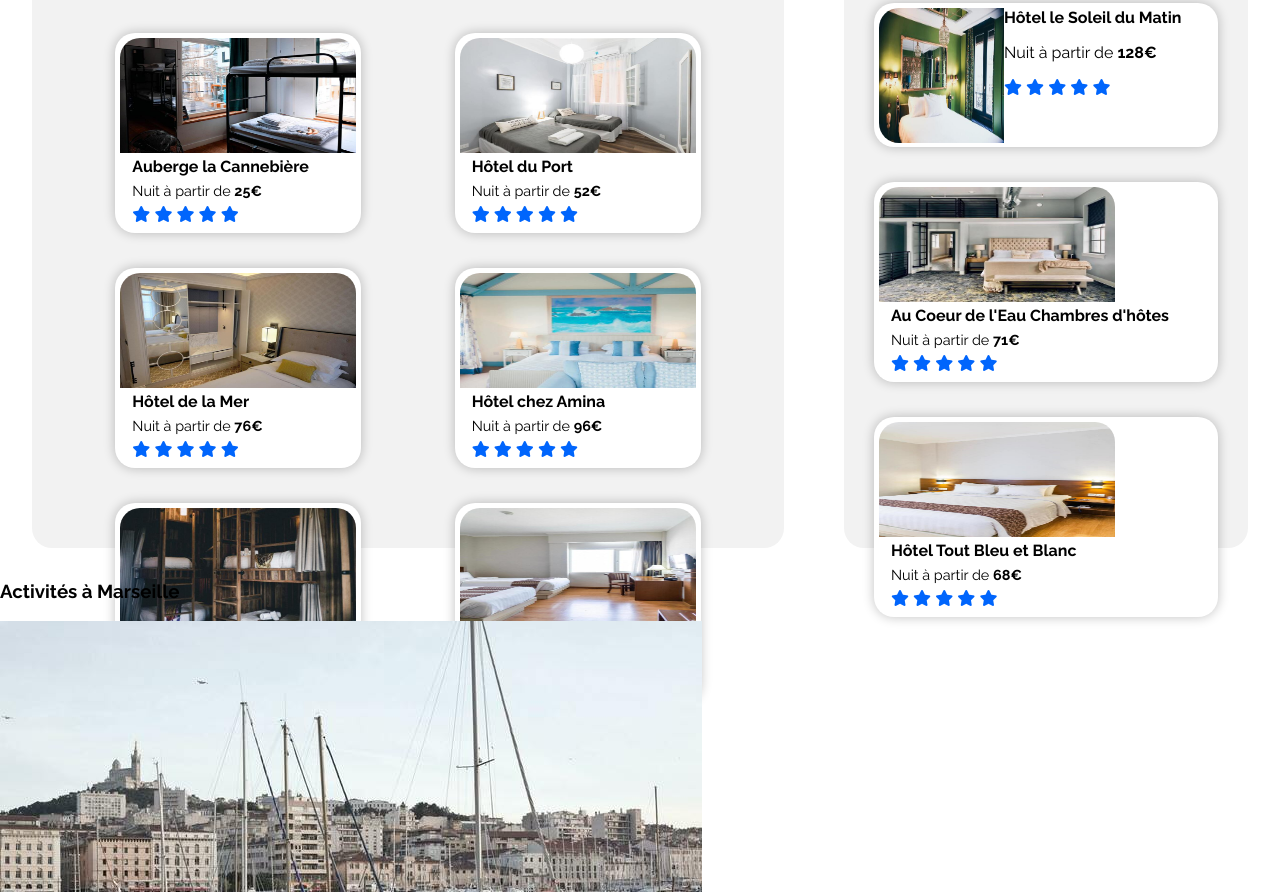
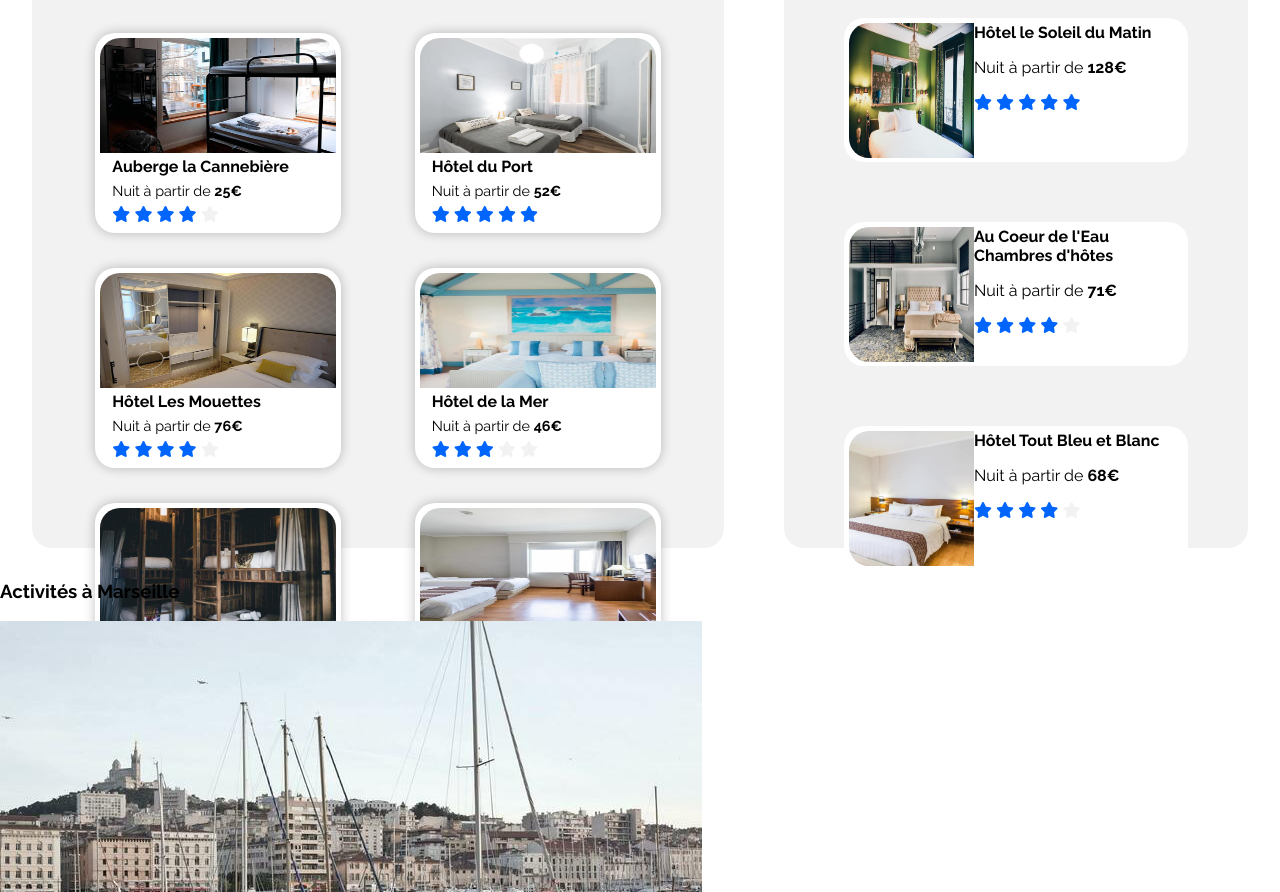
Before and after one commit to nesrineabo/NesrineBendriss_2_TEST, a plain HTML site: page index.html in a window 1280 px wide. Shown: the part 537-1429 px from the top of the page. Drawn offline with Linux system fonts and the light colour scheme.

Commit message:
Ajout style color gris dans etoiles

```diff
--- a/index.html
+++ b/index.html
@@ -98,7 +98,7 @@
                                 <i class="fas fa-star"></i>
                                 <i class="fas fa-star"></i>
                                 <i class="fas fa-star"></i>
-                                <i class="fas fa-star"></i>
+                                <i class="fas fa-star" style="color: #f2f2f2"></i>
                             </span>
                         </div>
 
@@ -129,14 +129,14 @@
                         <img src="/images/hebergements/4_small/reisetopia-B8WIgxA_PFU-unsplash.jpg" alt="Chambre classique avec lit double et inspiration géométrique avec une armoire à miroir et tapisserie et moquette couleur moutarde et gris">
 
                         <div class="texte-contenu-carte-hebergement">
-                            <h4>Hôtel de la Mer</h4>
+                            <h4>Hôtel Les Mouettes</h4>
                             <p>Nuit à partir de <b>76€</b></p>
                             <span class="etoiles">
                                 <i class="fas fa-star"></i>
                                 <i class="fas fa-star"></i>
                                 <i class="fas fa-star"></i>
                                 <i class="fas fa-star"></i>
-                                <i class="fas fa-star"></i>
+                                <i class="fas fa-star" style="color: #f2f2f2"></i>
                             </span>
                         </div>
 
@@ -148,14 +148,14 @@
                         <img src="images/hebergements/4_small/annie-spratt-Eg1qcIitAuA-unsplash.jpg" alt="Chambre avec lit double avec des touches de couleur bleue rappelant le bord de mer ou l'océan">
 
                         <div class="texte-contenu-carte-hebergement">
-                            <h4>Hôtel chez Amina</h4>
-                            <p>Nuit à partir de <b>96€</b></p>
+                            <h4>Hôtel de la Mer</h4>
+                            <p>Nuit à partir de <b>46€</b></p>
                             <span class="etoiles">
                                 <i class="fas fa-star"></i>
                                 <i class="fas fa-star"></i>
                                 <i class="fas fa-star"></i>
-                                <i class="fas fa-star"></i>
-                                <i class="fas fa-star"></i>
+                                <i class="fas fa-star" style="color: #f2f2f2"></i>
+                                <i class="fas fa-star" style="color: #f2f2f2"></i>
                             </span>
                         </div>
 
@@ -174,7 +174,7 @@
                                 <i class="fas fa-star"></i>
                                 <i class="fas fa-star"></i>
                                 <i class="fas fa-star"></i>
-                                <i class="fas fa-star"></i>
+                                <i class="fas fa-star" style="color: #f2f2f2"></i>
                             </span>
                         </div>
 
@@ -214,7 +214,7 @@
 
                 <div class="contenu-populaire">
 
-                    <a href="#" class="carte-hebergement">
+                    <a href="#" class="carte-populaire">
                         <div class="contenu-carte-populaire">
                             <img src="images/hebergements/4_small/emile-guillemot-Bj_rcSC5XfE-unsplash.jpg" alt="Chambre avec lit double et tapisserie verte inspiration art deco">
 
@@ -233,11 +233,11 @@
                         </div>
                     </a>
 
-                    <a href="#" class="carte-hebergement">
-                        <div class="contenu-carte-hebergement">
+                    <a href="#" class="carte-populaire">
+                        <div class="contenu-carte-populaire">
                             <img src="images/hebergements/4_small/aw-creative-VGs8z60yT2c-unsplash.jpg" alt="Chambre morderne avec un grand lit double beige et des rappels de matériaux métalliques inspiration industrielle">
 
-                            <div class="texte-contenu-carte-hebergement">
+                            <div class="texte-contenu-carte-populaire">
                                 <h4>Au Coeur de l'Eau Chambres d'hôtes</h4>
                                 <p>Nuit à partir de <b>71€</b></p>
                                 <span class="etoiles">
@@ -245,18 +245,18 @@
                                     <i class="fas fa-star"></i>
                                     <i class="fas fa-star"></i>
                                     <i class="fas fa-star"></i>
-                                    <i class="fas fa-star"></i>
+                                    <i class="fas fa-star" style="color: #f2f2f2"></i>
                                 </span>
                             </div>
 
                         </div>
                     </a>
 
-                    <a href="#" class="carte-hebergement">
-                        <div class="contenu-carte-hebergement">
+                    <a href="#" class="carte-populaire">
+                        <div class="contenu-carte-populaire">
                             <img src="images/hebergements/4_small/febrian-zakaria-sjvU0THccQA-unsplash.jpg" alt="Chambre classique lit double">
 
-                            <div class="texte-contenu-carte-hebergement">
+                            <div class="texte-contenu-carte-populaire">
                                 <h4>Hôtel Tout Bleu et Blanc</h4>
                                 <p>Nuit à partir de <b>68€</b></p>
                                 <span class="etoiles">
@@ -264,7 +264,7 @@
                                     <i class="fas fa-star"></i>
                                     <i class="fas fa-star"></i>
                                     <i class="fas fa-star"></i>
-                                    <i class="fas fa-star"></i>
+                                    <i class="fas fa-star" style="color: #f2f2f2"></i>
                                 </span>
                             </div>
 
```
